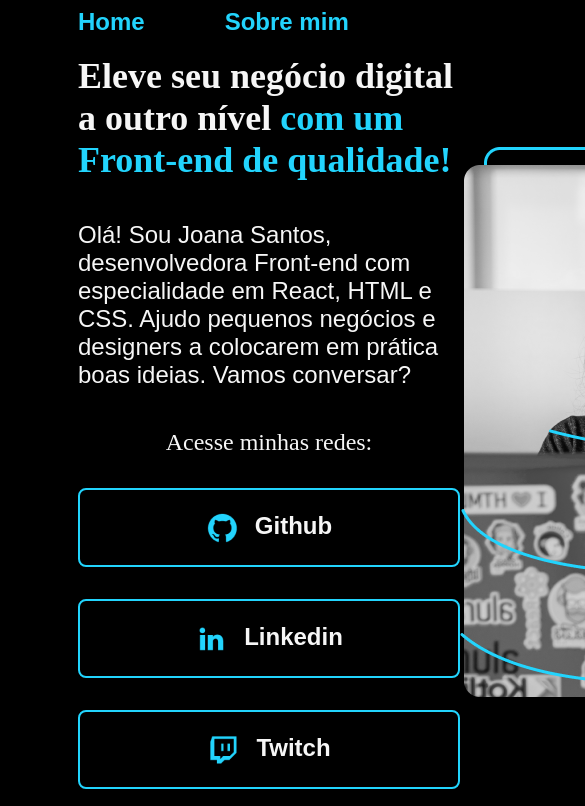
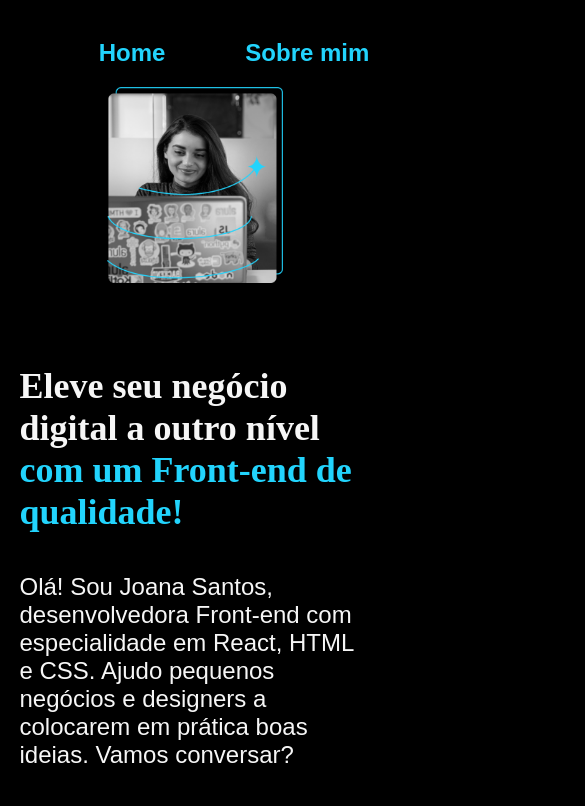
Before and after one commit to NatoFernandes/HTML-e-CSS-para-projetos-web, a plain HTML site: page index.html in a window 390 px wide. Shown: the top 806 px of the page, 585 px wide, since content can reach past the window. Drawn offline with Linux system fonts and the light colour scheme; a web font is replaced by a local one.

Commit message:
Bug Header

```diff
--- a/Styles/styles.css
+++ b/Styles/styles.css
@@ -8,7 +8,6 @@
     --font-primaria: 'Krona One', sans-serif;
     --font-secundaria: 'Monteserrat', sans-serif;
 }
-
 
 * {
     margin: 0;
@@ -33,7 +32,7 @@ body {
 
 .cabecalho_menu_link {
     font-family: var(--font-secundaria);
-    font-size: 24px;
+    font-size: 1.5rem;
     font-weight: 600;
     color: var(--cor-terciaria);
     text-decoration: none;
@@ -48,22 +47,23 @@ body {
     display: flex;
     align-items: center;
     justify-content: space-between;
+    gap: 82px;
 }
 
 .apresentacao_conteudo {
-   width: 615px;
+   width: 50%;
    display: flex;
    flex-direction: column;
    gap: 40px;
 }
 
 .apresentacao_conteudo_titulo {
-    font-size: 36px;
+    font-size: 2.25rem;
     font-family: var(--font-primaria);
 }
 
 .apresentacao_conteudo_texto {
-    font-size: 24px;
+    font-size: 1.5rem;
     font-family: 'Montserrat', sans-serif;
 }
 
@@ -81,10 +81,10 @@ body {
     justify-content: center;
     gap: 16px;
     border-radius: 8px;
-    width: 378px;
+    width: 50%;
     padding: 21.5px 0;
     text-align: center;
-    font-size: 24px;
+    font-size: 1.5rem;
     font-weight: 600;
     text-decoration: none;
     color: var(--cor-secundaria);
@@ -96,10 +96,14 @@ body {
     background-color: var(--cor-rover);
 }
 
+.apresetacao_imagem {
+    width: 50%;
+}
+
 .apresentacao_links_subtitulo {
     font-family: 'Krona One', 'sans-serif';
     font-weight: 400;
-    font-size: 24px;
+    font-size: 1.5rem;
 }
 
 .rodape {
@@ -108,5 +112,25 @@ body {
     background-color: var(--cor-terciaria);
     text-align: center;
     font-family: var(--font-secundaria);
-    font-size: 24px;
+    font-size: 1.5rem;
 }
+
+@media (max-width: 1200px) {
+
+    .cabecalho {
+        padding: 10% 0 0 20%;
+    }
+
+    .cabecalho_menu {
+        justify-content: center;
+    }
+
+    .apresentacao {
+        flex-direction: column-reverse;
+        padding: 5%;
+    }
+
+    .apresentacao_conteudo {
+        width: auto;
+    }
+}
--- a/index.html
+++ b/index.html
@@ -9,8 +9,8 @@
 <body>
     <header class="cabecalho">
         <nav class="cabecalho_menu">
-            <a class="cabecalho_menu_link" href="./index.html">Home</a>
-            <a class="cabecalho_menu_link" href="./about.html">Sobre mim</a>
+            <a class="cabecalho_menu_link" href="index.html">Home</a>
+            <a class="cabecalho_menu_link" href="about.html">Sobre mim</a>
         </nav>
     </header>
     <main class="apresentacao">
@@ -33,7 +33,7 @@
                 </a>
             </div>
         </section>
-        <img src="Arquivos/Imagem.png" alt="Foto da Joana Santos programando">
+        <img class="apresetacao_imagem" src="Arquivos/Imagem.png" alt="Foto da Joana Santos programando">
     </main>
     <footer class="rodape">
         <p><b></b>Desenvolvido por: Renato</b></p>
```
